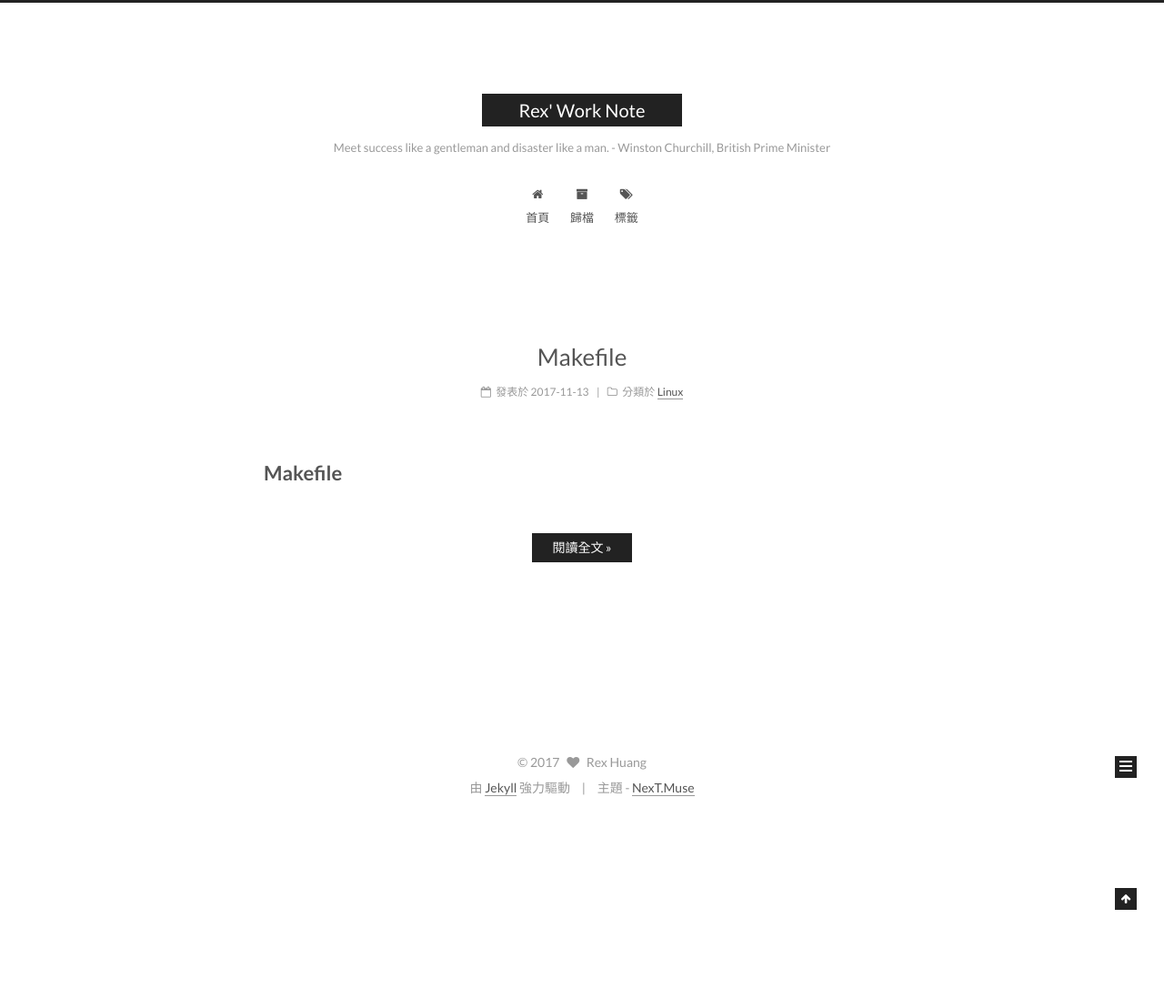
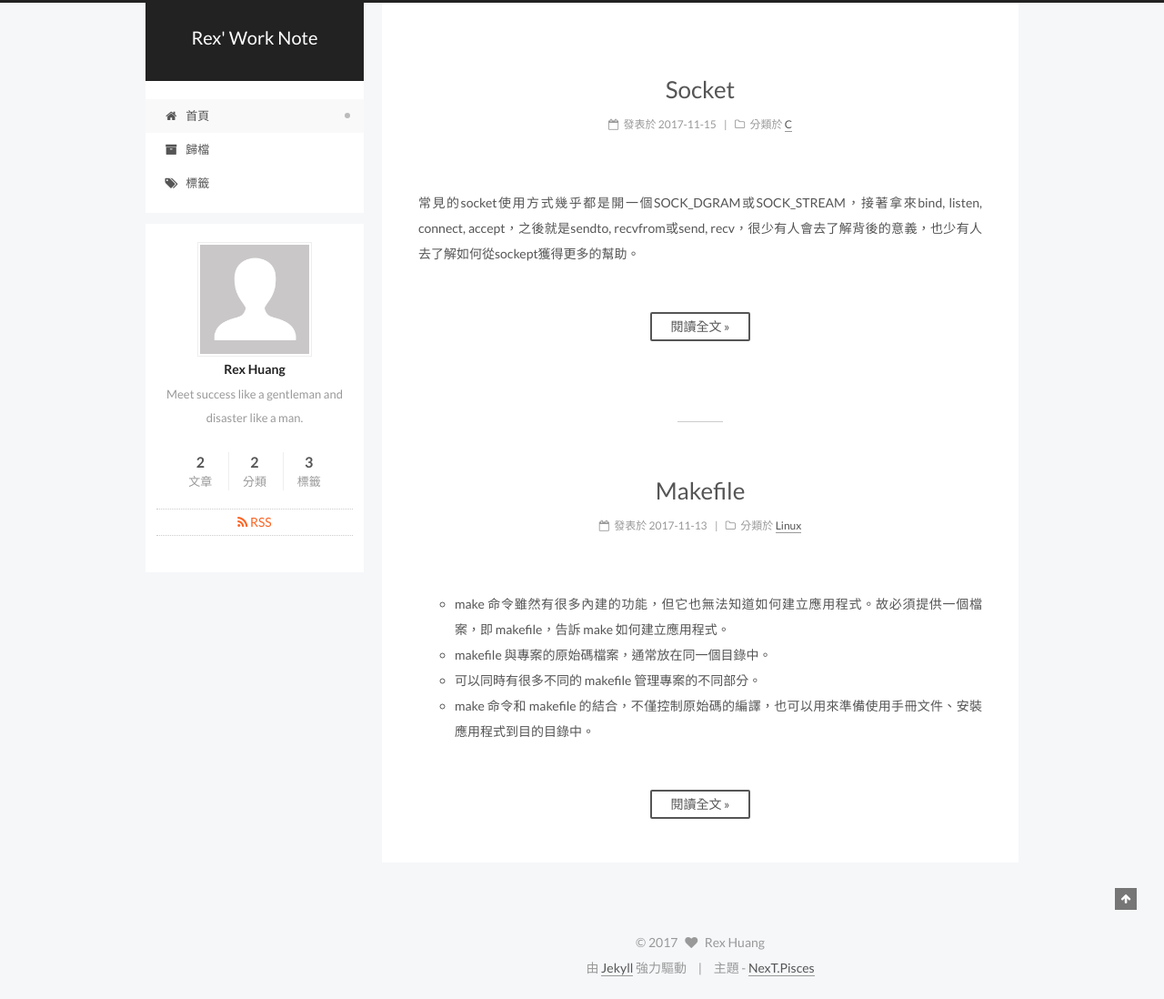
Before and after one commit to RexhuangTW/work_note, a Jekyll site: the page built from index.html, in a window 1280 px wide. Shown: the whole page at 91% size. Built offline with Jekyll 4.4.1, drawn with Linux system fonts in a browser that asks for light colours; the list of posts is cut into pages by our own code.

Commit message:
add 2017-11-13-Makefile.md

````diff
--- a/_config.yml
+++ b/_config.yml
@@ -5,8 +5,8 @@
 
 # Site
 title: Rex' Work Note
-subtitle: Meet success like a gentleman and disaster like a man.  - Winston Churchill, British Prime Minister
-description: AAVBBBD
+subtitle:
+description: Meet success like a gentleman and disaster like a man.
 author: Rex Huang
 # Support language: de, en, fr-FR, id, ja, ko, pt-BR, pt, ru, zh-Hans, zh-hk, zh-tw
 language: zh-tw
@@ -66,7 +66,7 @@ feed:
 ## Docs: https://help.github.com/articles/configuring-jekyll-plugins/
 plugins:
 # jemoji conficts with toc in some no-ascii post
-# - jemoji
+ - jemoji
  - jekyll-sitemap
  - jekyll-feed
 
@@ -150,9 +150,9 @@ menu_icons:
 # ---------------------------------------------------------------
 
 # Schemes
-scheme: Muse
+#scheme: Muse
 #scheme: Mist
-#scheme: Pisces
+scheme: Pisces
 
 
 # ---------------------------------------------------------------
--- a/_posts/2017-11-13-Makefile.md
+++ b/_posts/2017-11-13-Makefile.md
@@ -4,7 +4,10 @@ categories:
  - Linux
 tags: Makefile
 ---
-# Makefile
+* make 命令雖然有很多內建的功能，但它也無法知道如何建立應用程式。故必須提供一個檔案，即 makefile，告訴 make 如何建立應用程式。
+* makefile 與專案的原始碼檔案，通常放在同一個目錄中。
+* 可以同時有很多不同的 makefile 管理專案的不同部分。
+* make 命令和 makefile 的結合，不僅控制原始碼的編譯，也可以用來準備使用手冊文件、安裝應用程式到目的目錄中。
 
 ## 基本語法
 {% highlight make linenos %}
--- /dev/null
+++ b/_posts/2017-11-15-C-Socket.md
@@ -0,0 +1,115 @@
+---
+title: Socket
+categories:
+ - C
+tags: C Socket
+---
+常見的socket使用方式幾乎都是開一個SOCK_DGRAM或SOCK_STREAM，接著拿來bind, listen, connect, accept，之後就是sendto, recvfrom或send, recv，很少有人會去了解背後的意義，也少有人去了解如何從sockept獲得更多的幫助。
+
+
+## recvfrom vs. recvmsg
+目的：收到一個UDP的封包，並且找到incoming interface
+看起來簡單但實際執行卻是不簡單，`recvfrom`無法做到，必須要將`recvform`修改成`recvmsg`。
+接下來將介紹如何使用`recvfrom`。
+
+### Prototyp
+{% highlight C linenos %}
+size_t recvmsg(int sockfd, struct msghdr *msg, int flags);
+{% endhighlight %}
+
+### Example
+#### UDP Server 端
+{% highlight C linenos %}
+#include "stdio.h"
+#include "stdlib.h"
+#include "string.h"
+#include "unistd.h"
+#include <sys/socket.h>
+#include <arpa/inet.h>
+
+#define MAXSIZE 100
+
+int main(int argc, char ** argv)
+{
+    int sockfd, port;
+    struct sockaddr_in serv_socket = {0};
+    struct sockaddr_in  * client_socket = (struct sockaddr_in *) malloc (sizeof(struct sockaddr_in));
+    char buf[MAXSIZE + 1];
+    struct msghdr msgh = {0};
+    struct iovec iov;
+    size_t len;
+    char ip[16];
+    char * temp;
+
+    sockfd = socket(AF_INET, SOCK_DGRAM, 0);
+    serv_socket.sin_family = AF_INET;
+    serv_socket.sin_addr.s_addr = htonl(INADDR_ANY);
+    serv_socket.sin_port = htons(atoi(argv[1]));
+    bind(sockfd, (struct sockaddr *)&serv_socket, sizeof(serv_socket));
+
+    iov.iov_base = buf;
+    iov.iov_len = sizeof(buf);
+    msgh.msg_iov = &iov;
+    msgh.msg_iovlen = 1;
+    msgh.msg_name = client_socket; /* struct sockaddr: src addr */
+    msgh.msg_namelen = sizeof(struct sockaddr_in); /* len need to define */
+
+    len = recvmsg(sockfd, &msgh, 0);
+    client_socket = (struct sockaddr_in *)msgh.msg_name;
+    inet_ntop(AF_INET, &(client_socket->sin_addr), ip, sizeof(ip));
+    port = ntohs(client_socket->sin_port);
+    temp = msgh.msg_iov[0].iov_base;
+    temp[len] = '\0';
+    printf("get message from %s[%d]: %s\n", ip, port, temp);
+    close(sockfd);
+}
+{% endhighlight %}
+#### Client 端
+{% highlight C linenos %}
+#include "stdio.h"
+#include "stdlib.h"
+#include "string.h"
+#include "unistd.h"
+#include <sys/socket.h>
+#include <arpa/inet.h>
+
+#define MAXSIZE 100
+
+int main(int argc, char ** argv)
+{
+    int sockfd;
+    struct sockaddr_in serv_socket = {0};
+    struct msghdr msg = {0};
+    struct iovec io;
+    size_t send_size;
+    char send[] = "hello server";
+    if(argc != 2) {
+        printf("please input port");
+        exit(1);
+    }
+
+    sockfd = socket(AF_INET, SOCK_DGRAM, 0);
+    bzero(&serv_socket, sizeof(serv_socket));
+    serv_socket.sin_family = AF_INET;
+    serv_socket.sin_port = htons(atoi(argv[1]));
+    inet_pton(AF_INET, "localhost", &serv_socket.sin_addr);
+
+    msg.msg_name = &serv_socket;
+    msg.msg_namelen = sizeof(struct sockaddr_in);
+    io.iov_base = send;
+    io.iov_len = sizeof(send);
+    msg.msg_iov = &io;
+    msg.msg_iovlen = 1;
+
+    send_size = sendmsg(sockfd, &msg, 0);
+    close(sockfd);
+    exit(0);
+}
+{% endhighlight %}
+### 總結
+
+Sample Code 執行結果：```
+get message from 127.0.0.1[58565]: hello server
+```
+
+透過Sample Code可以了解如何建立UDP Socket、接收以及判斷是哪個位址傳送的訊息。
````
